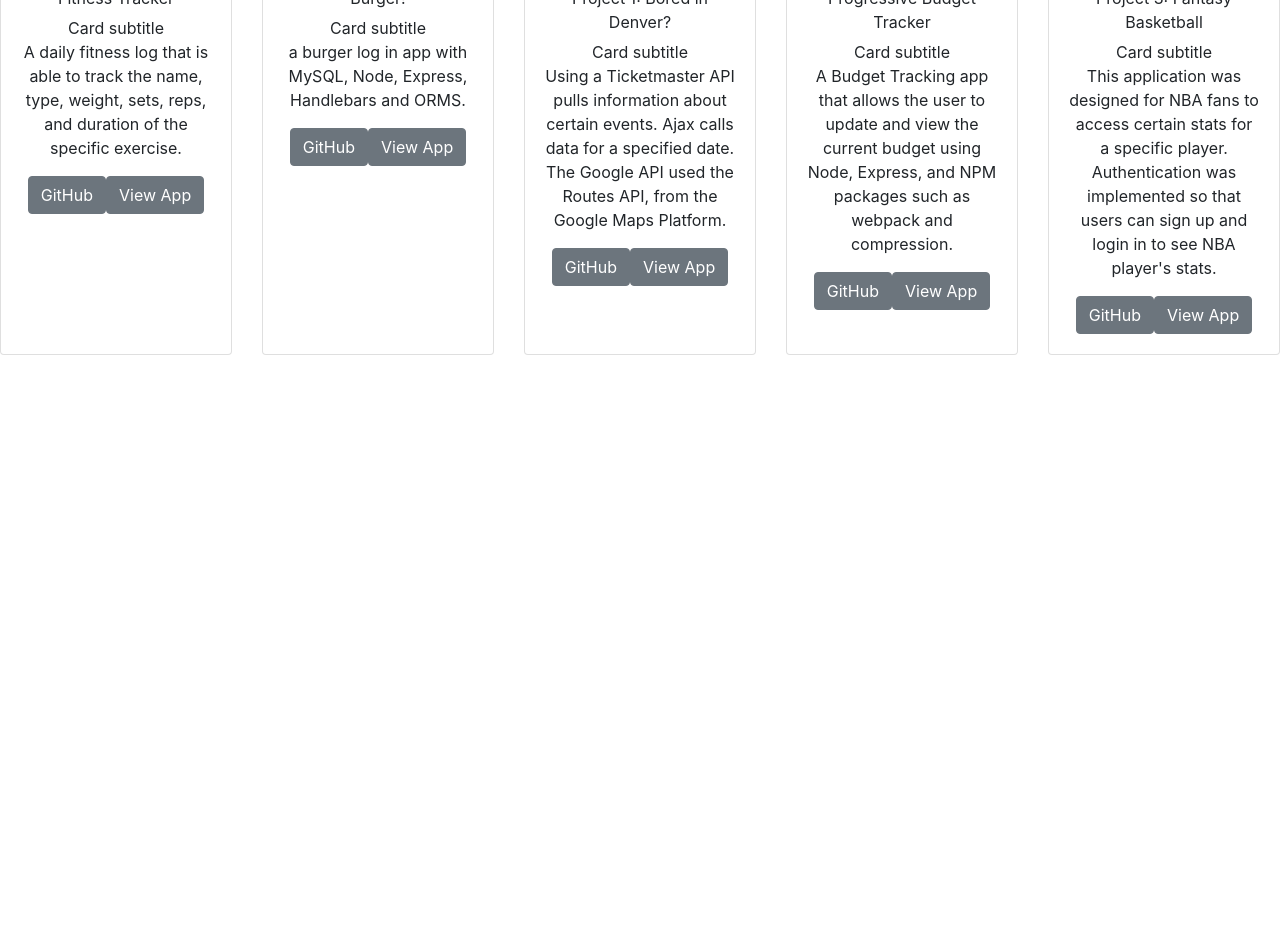
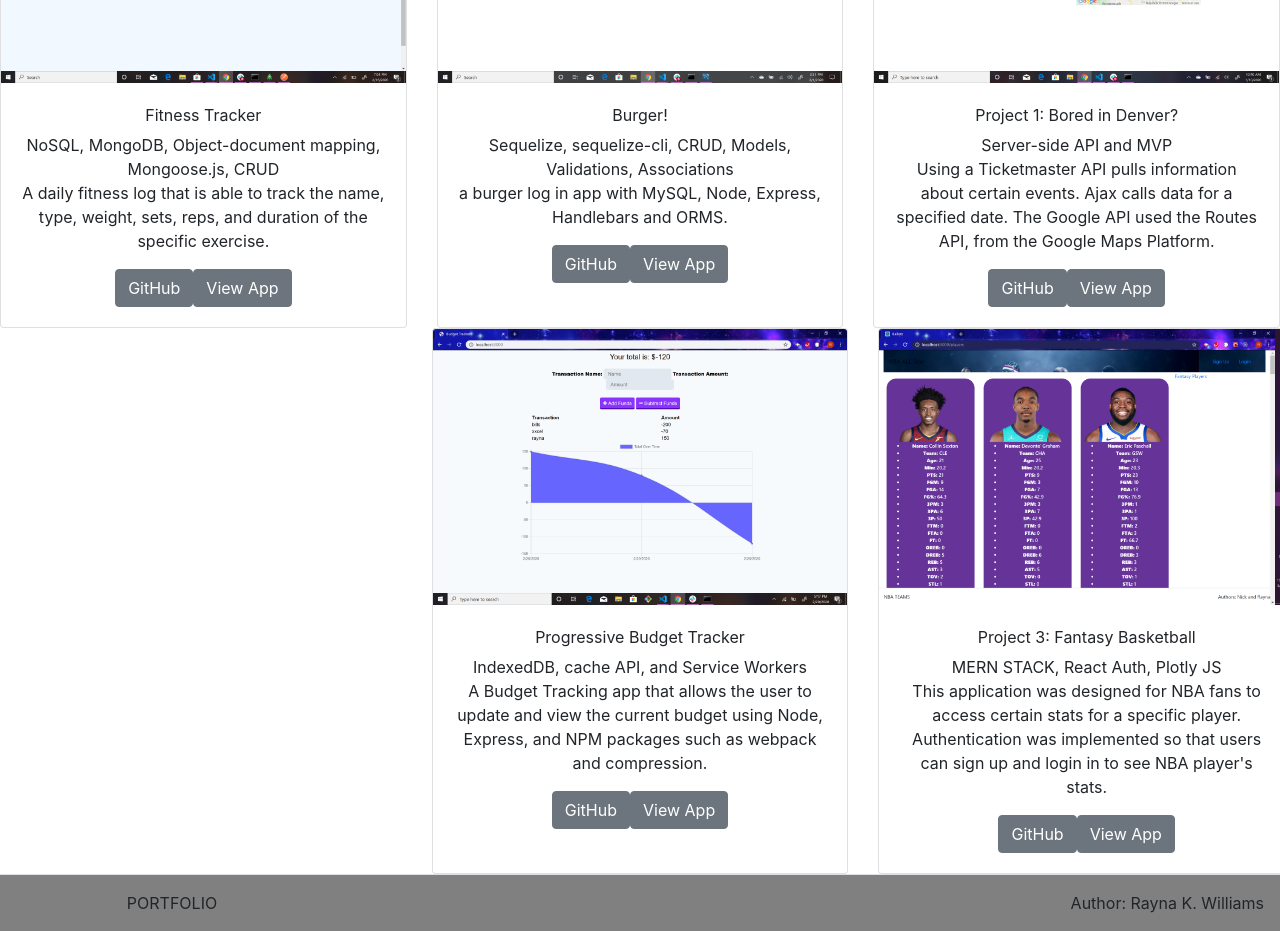
Before and after one commit to raynawilliams1993/portfolio, a React (Create React App) app: page /portfolio in a window 1280 px wide. Shown: the part 920-1851 px from the top of the page. Before the commit the page ends 1275 px from the top, so only its background shows below. Built offline with nearby package versions, Linux system fonts and the light colour scheme.

Commit message:
got my project displayed correctly

```diff
--- a/src/components/footer/style.css
+++ b/src/components/footer/style.css
@@ -1,8 +1,8 @@
 #mainFooter{
-    position: fixed;
+    position: flex;
     bottom: 0;
     left: 0;
     background-color: white;
     min-width: 100vw;
-
+    background-color: grey;
   }
--- a/src/components/pages/about.js
+++ b/src/components/pages/about.js
@@ -25,7 +25,7 @@ function About() {
               Aspiring user focused back end Web Developer with a strong background in management, art and communication skills with the ability to problem solve across various work environments. Strong understanding of what end-users need, and how they interact with products, websites, and platforms. Passionate about finding creative solutions and collaborating with others to create elegant, meaningful content and products with impeccable attention to detail. Earned a certificate in Full Stack Web Development from the University of Denver.
         </p>
             <p>
-              Hello, my name is Rayna Williams, I am twenty-seven years old and have lived in Colorado my entire life. I am very creative, passionate and strive to live my life to the fullest. I enjoy the great outdoors, especially golf because not only am I good at it, but I know that I am also challenging myself physically and mentally as well when playing. Growing up in Denver I have developed and matured, expanding my knowledge just as the city continues to expand its limits. I enjoy the music scene and culture this city has to offer. To sum it up, I am extremely excited to enter Denver's ever-expanding tech world!
+              My name is Rayna Williams, I am twenty-seven years old and have lived in Colorado my entire life. I am very creative, passionate and strive to live my life to the fullest. I enjoy the great outdoors, especially golf because not only am I good at it, but I know that I am also challenging myself physically and mentally as well when playing. Growing up in Denver I have developed and matured, expanding my knowledge just as the city continues to expand its limits. I enjoy the music scene and culture this city has to offer. To sum it up, I am extremely excited to enter Denver's ever-expanding tech world!
             </p>
 
 
--- a/src/components/pages/portfolio.js
+++ b/src/components/pages/portfolio.js
@@ -1,7 +1,7 @@
 import React from 'react';
 import {
   Card, Button, CardImg, CardTitle, CardText, CardDeck,
-  CardSubtitle, CardBody
+  CardSubtitle, CardBody, Row, Col
 } from 'reactstrap';
 import Hero from "../hero/hero";
 import pic1 from "../assets/fitness.png";
@@ -31,7 +31,11 @@ const Example = (props) => {
           <CardImg top width="100%" src={pic1} alt="Fitness App" />
           <CardBody>
             <CardTitle>Fitness Tracker</CardTitle>
-            <CardSubtitle>Card subtitle</CardSubtitle>
+            <CardSubtitle>NoSQL,
+            MongoDB,
+            Object-document mapping,
+            Mongoose.js,
+             CRUD</CardSubtitle>
             <CardText>A daily fitness log that is able to track the name, type, weight, sets, reps, and duration of the specific exercise.</CardText>
             <Button href="https://github.com/raynawilliams1993/fitnessTracker">GitHub</Button>
             <Button href="https://agile-sands-15513.herokuapp.com/exercise?id=5e4b0f904df7e300171b940d">View App</Button>
@@ -42,7 +46,12 @@ const Example = (props) => {
           <CardImg top width="100%" src={pic3} alt="Burger Handlebars App" />
           <CardBody>
             <CardTitle>Burger!</CardTitle>
-            <CardSubtitle>Card subtitle</CardSubtitle>
+            <CardSubtitle>Sequelize,
+            sequelize-cli,
+            CRUD,
+            Models,
+            Validations,
+            Associations</CardSubtitle>
             <CardText>a burger log in app with MySQL, Node, Express, Handlebars and ORMS.</CardText>
             <Button href=" https://github.com/raynawilliams1993/burger">GitHub</Button>
             <Button href="https://eatingburgers2424.herokuapp.com/">View App</Button>
@@ -52,17 +61,22 @@ const Example = (props) => {
           <CardImg top width="100%" src={pic4} alt="Project 01-3rdpartyAPIs" />
           <CardBody>
             <CardTitle>Project 1: Bored in Denver?</CardTitle>
-            <CardSubtitle>Card subtitle</CardSubtitle>
+            <CardSubtitle>Server-side API and MVP </CardSubtitle>
             <CardText>Using a Ticketmaster API pulls information about certain events. Ajax calls data for a specified date. The Google API used the Routes API, from the Google Maps Platform.</CardText>
             <Button href="https://github.com/7thact/Project01">GitHub</Button>
             <Button href=" https://7thact.github.io/Project01/">View App</Button>
           </CardBody>
         </Card>
+        <Row>
+          <Col xs="6" sm="4">
+
+          </Col>
+
           <Card>
             <CardImg top width="100%" src={pic5} alt="Budget Tracker App" />
             <CardBody>
               <CardTitle>Progressive Budget Tracker</CardTitle>
-            <CardSubtitle>Card subtitle</CardSubtitle>
+              <CardSubtitle> IndexedDB, cache API, and Service Workers</CardSubtitle>
               <CardText>A Budget Tracking app that allows the user to update and view the current budget using Node, Express, and NPM packages such as webpack and compression.</CardText>
               <Button href=" https://boiling-escarpment-16918.herokuapp.com/">GitHub</Button>
               <Button href=" https://github.com/raynawilliams1993/budgetTracker">View App</Button>
@@ -72,12 +86,13 @@ const Example = (props) => {
             <CardImg top width="100%" src={pic6} alt="Final Project-MERNSTACK" />
             <CardBody>
               <CardTitle>Project 3: Fantasy Basketball</CardTitle>
-            <CardSubtitle>Card subtitle</CardSubtitle>
+              <CardSubtitle>MERN STACK, React Auth, Plotly JS</CardSubtitle>
               <CardText>This application was designed for NBA fans to access certain stats for a specific player. Authentication was implemented so that users can sign up and login in to see NBA player's stats.</CardText>
               <Button href="https://github.com/raynawilliams1993/ballerz">GitHub</Button>
               <Button href=" https://ballerz24.herokuapp.com/">View App</Button>
             </CardBody>
           </Card>
+        </Row>
       </CardDeck>
     </div>
   );
```
Lines whose indentation alone changed are shown as unchanged.
